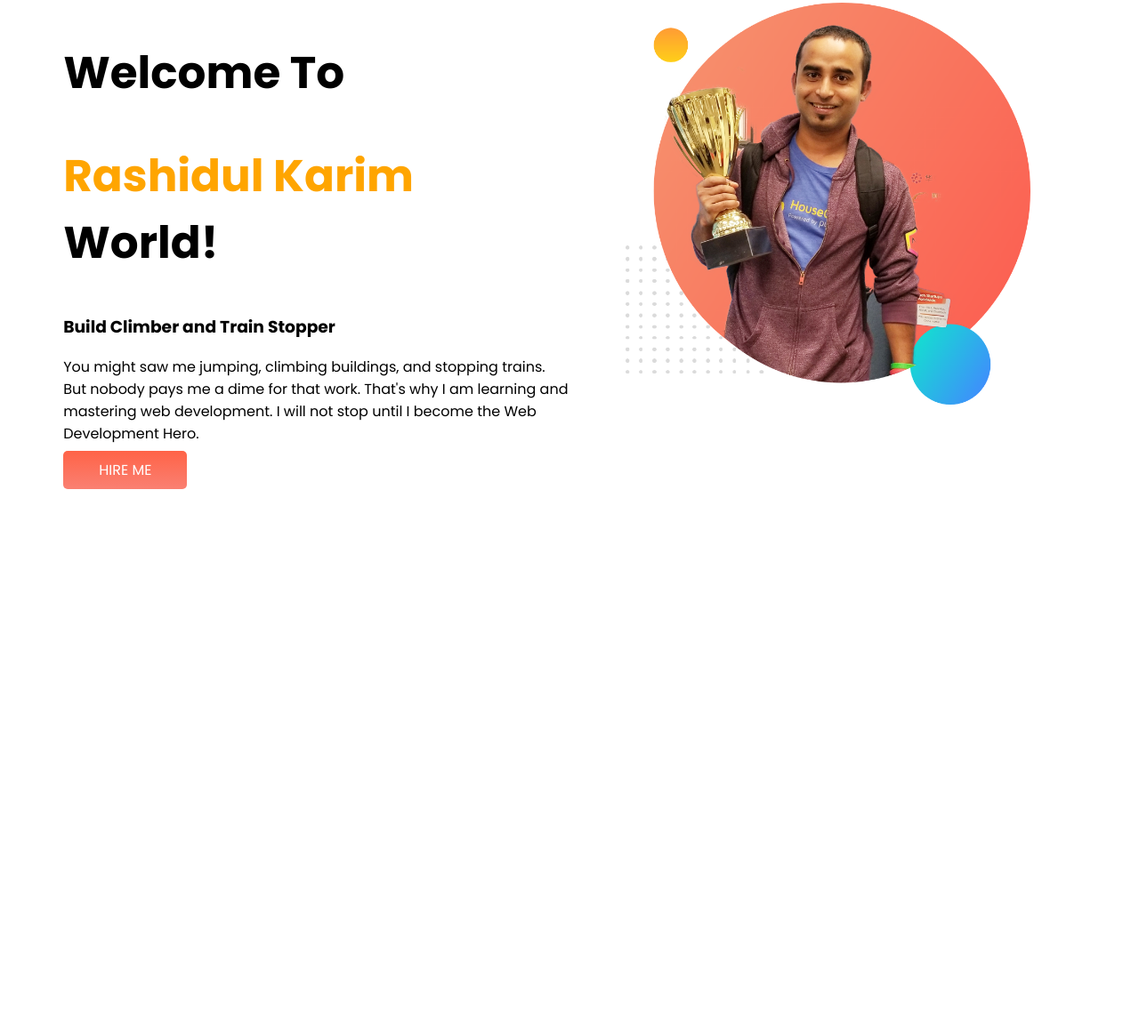
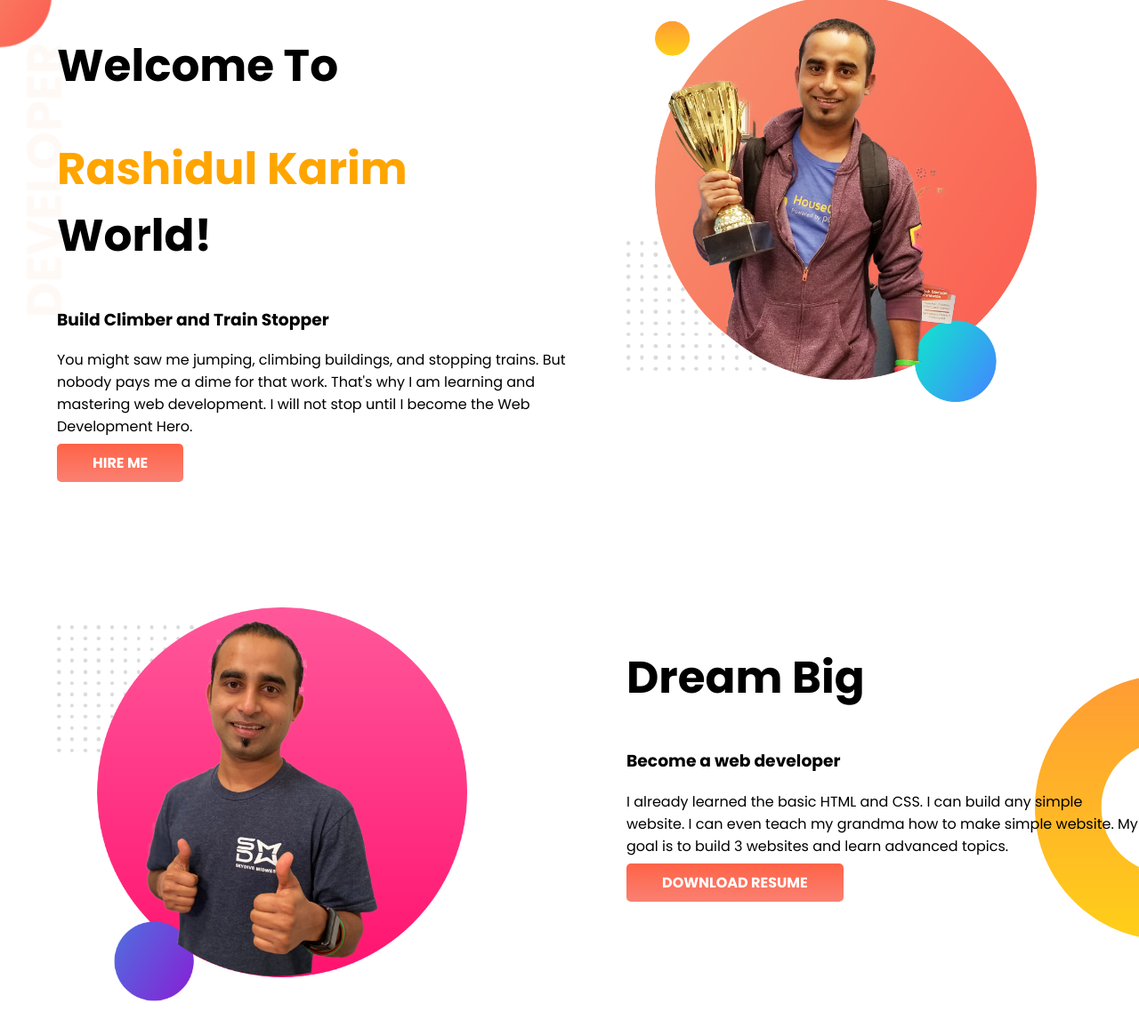
Before and after one commit to RashidulKarim/developer-portfolio, a plain HTML site: page index.html in a window 1280 px wide. Shown: the part 5-1170 px from the top of the page at 89% size. Before the commit the page ends 800 px from the top, so only its background shows below. Drawn offline with Linux system fonts and the light colour scheme.

Commit message:
dream section added

```diff
--- a/index.html
+++ b/index.html
@@ -11,7 +11,7 @@
     <link rel="stylesheet" href="style.css" />
   </head>
   <body>
-    <section>
+    <section class="top-banner">
       <div class="half-width">
         <h1>Welcome To</h1>
         <h1><span class="orange-color">Rashidul Karim</span> World!</h1>
@@ -23,5 +23,17 @@
       <img src="images/jhankar.png" alt="">
      </div>
     </section>
+    <section class="dream-big">
+      <div class="half-width">
+        <img src="images/jhankar2.png" alt="">
+      </div>
+      <div class="half-width">
+        <h1>Dream Big</h1>
+        <h3>Become a web developer</h3>
+        <p>I already learned the basic HTML and CSS. I can build any simple website. I can even teach my grandma how to make simple website. My goal is to build 3 websites and learn advanced topics.</p>
+        <a class="anchor-btn" target="_blank" href="https://drive.google.com/file/d/1wVzWltZp_2bGVATBdH0kRaIA1jsRJ133/view?usp=sharing">DOWNLOAD RESUME</a>
+      </div>
+
+    </section>
   </body>
 </html>
--- a/style.css
+++ b/style.css
@@ -1,5 +1,6 @@
 body{
     font-family: 'Poppins', sans-serif;
+    margin:0;
 }
 h1{
     font-size: 50px;
@@ -10,6 +11,7 @@ h1{
 }
 section{
     display:flex;
+    margin-bottom: 150px;
 }
 .half-width{
     width: 50%;
@@ -23,5 +25,15 @@ section{
     padding: 10px 40px;
     background-image: linear-gradient(tomato, salmon);
     color: white;
+    font-weight: 700;
     border-radius: 5px;
 }
+.top-banner{
+    background-image: url(images/top-banner.png);
+    background-repeat: no-repeat;
+}
+.dream-big{
+    background-image: url(images/dream-bg.png);
+    background-repeat: no-repeat;
+    background-position: right;
+}
```
